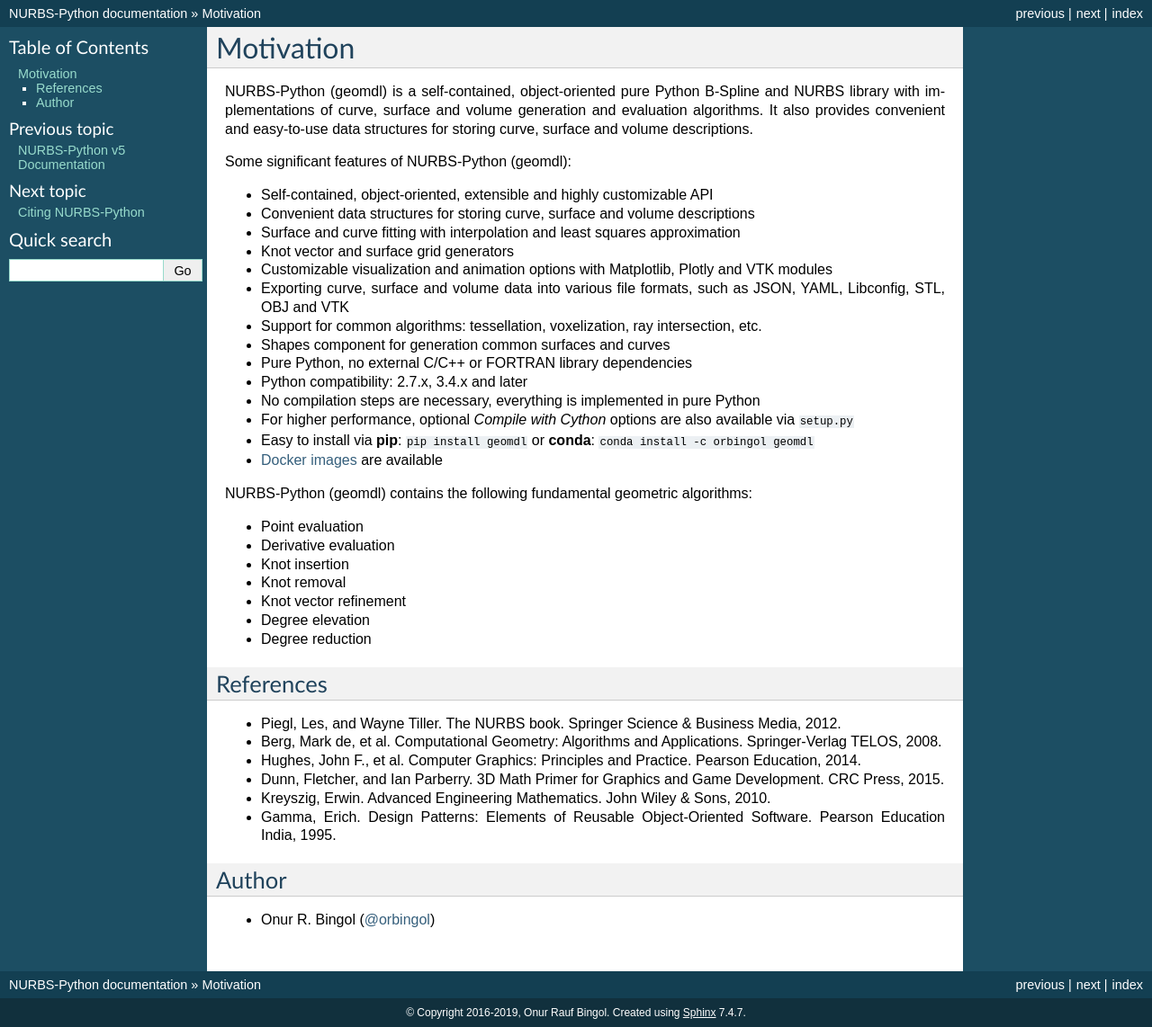
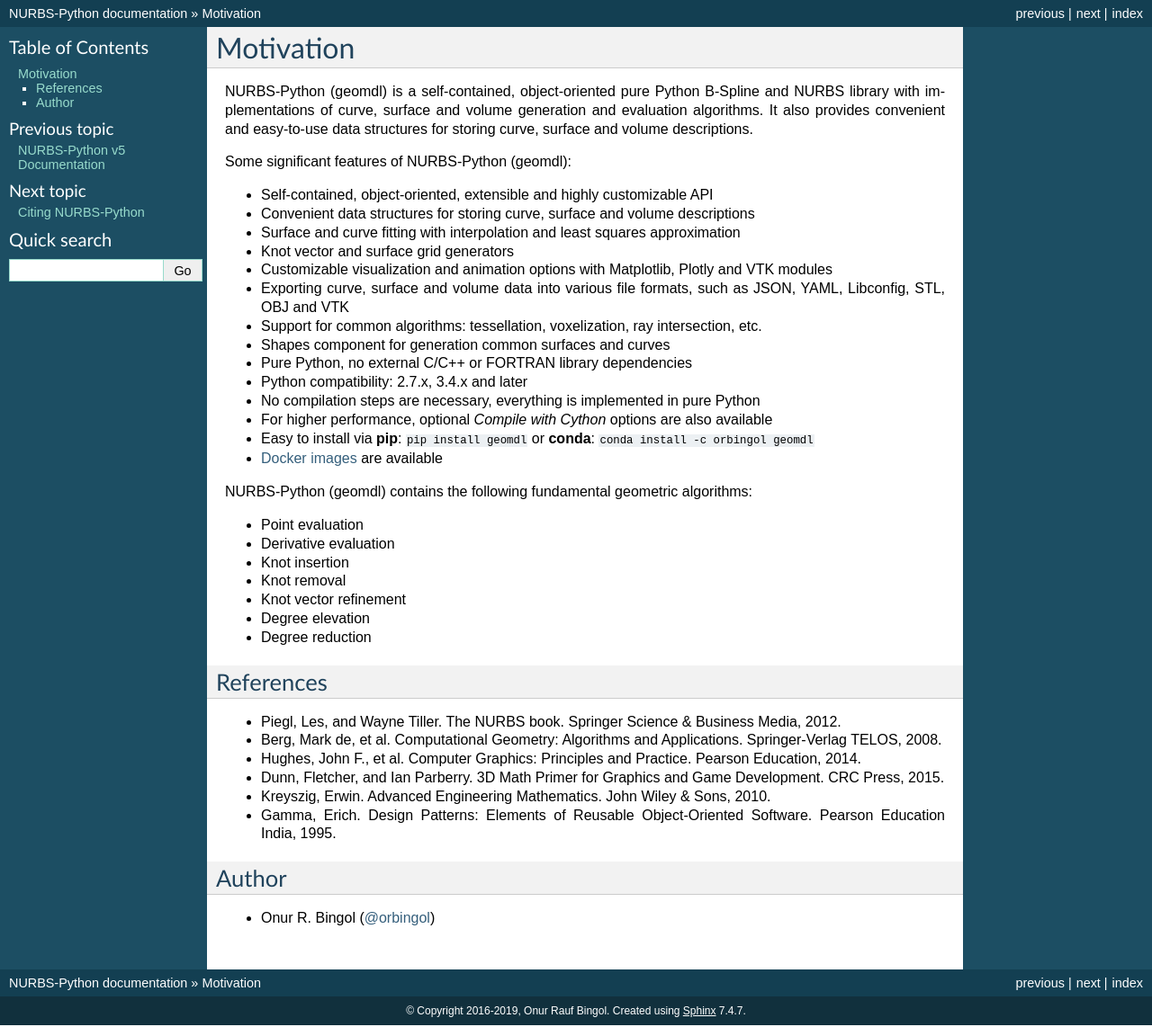
Before and after one commit to orbingol/NURBS-Python, a Sphinx documentation site: the page built from docs/introduction.rst, in a window 1280 px wide. Shown: the whole page at 90% size. Built offline with Sphinx 7.4.7, drawn with Linux system fonts in a browser that asks for light colours; formulas are drawn with MathJax 3.

Commit message:
Update general features list [skip ci]

```diff
--- a/docs/introduction.rst
+++ b/docs/introduction.rst
@@ -18,7 +18,7 @@
 * Pure Python, no external C/C++ or FORTRAN library dependencies
 * Python compatibility: 2.7.x, 3.4.x and later
 * No compilation steps are necessary, everything is implemented in pure Python
-* For higher performance, optional *Compile with Cython* options are also available via ``setup.py``
+* For higher performance, optional *Compile with Cython* options are also available
 * Easy to install via **pip**: ``pip install geomdl`` or **conda**: ``conda install -c orbingol geomdl``
 * `Docker images <https://hub.docker.com/r/idealabisu/nurbs-python>`_ are available
 
```
